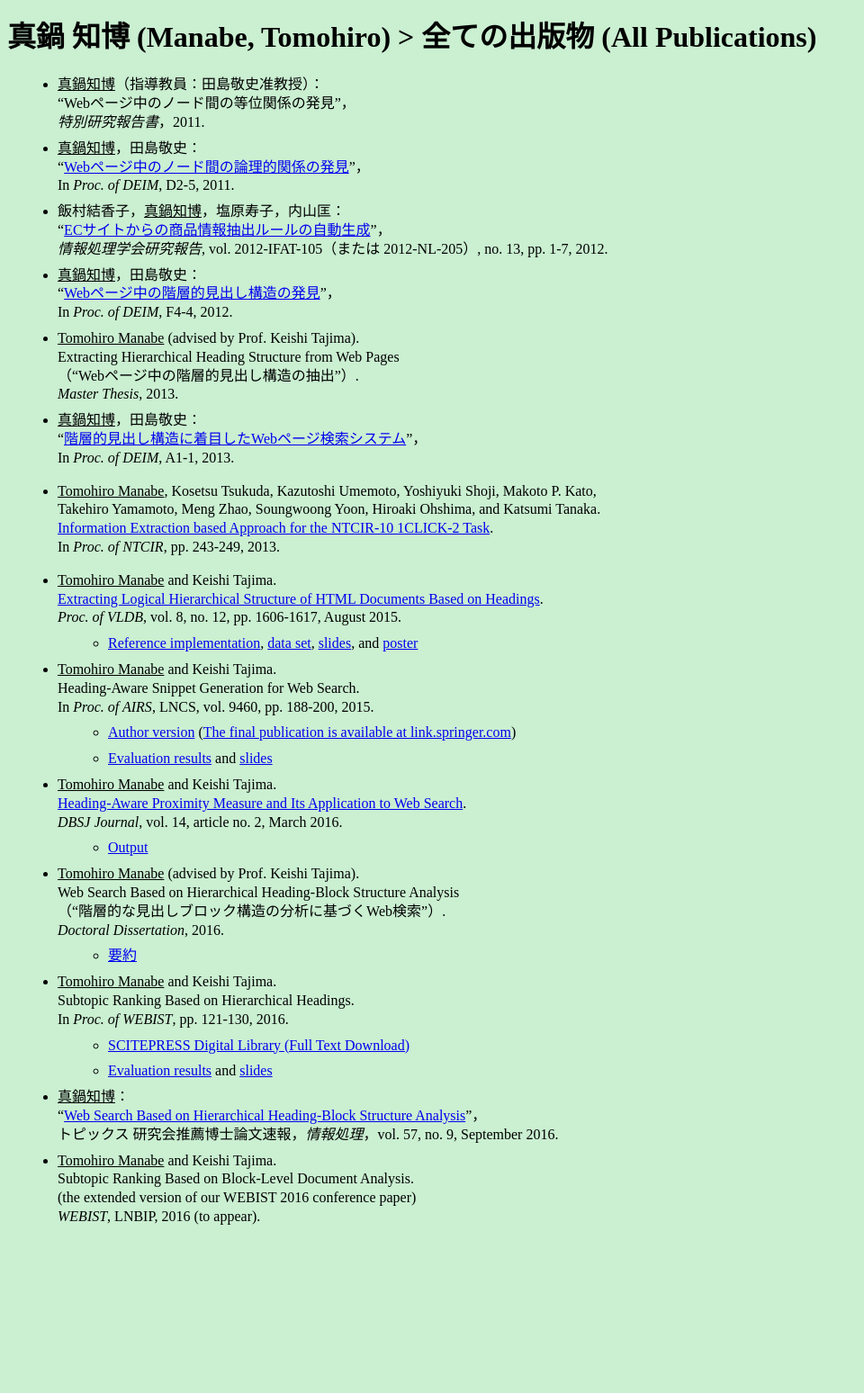
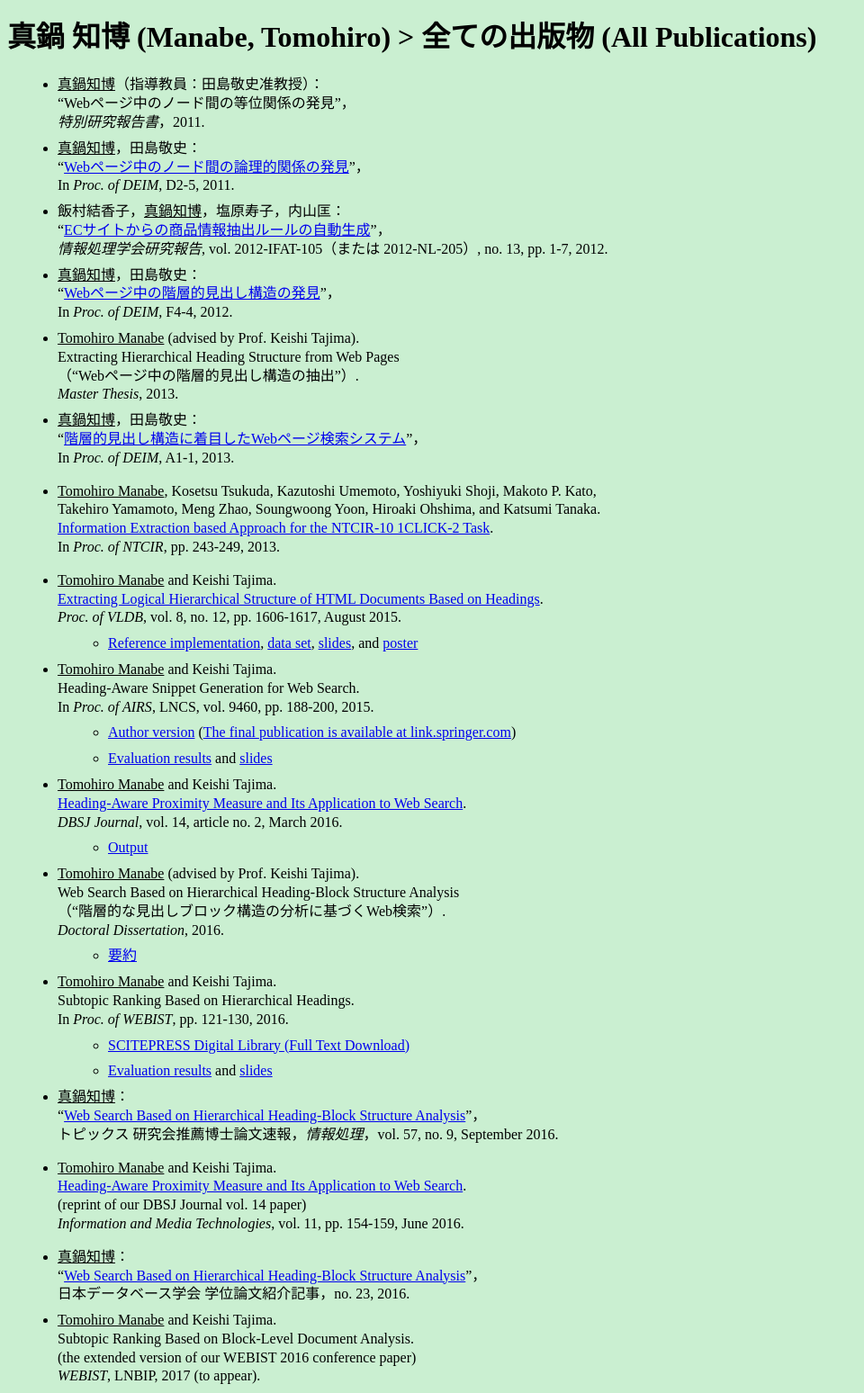
Before and after one commit to tmanabe/tmanabe.github.io, a Jekyll site: the page built from papers-jp.md, in a window 1280 px wide. Shown: the whole page at 90% size, without its empty margins (0-960 px from the left). Built offline with Jekyll 4.4.1, drawn with Linux system fonts in a browser that asks for light colours; before the commit the page ends 1371 px from its top, so only the background shows below that.

Commit message:
eighth commit

```diff
--- a/_data/papers.yml
+++ b/_data/papers.yml
@@ -25,9 +25,14 @@ webist16: >
     In _Proc. of WEBIST_, pp. 121-130, 2016.
             *   [SCITEPRESS Digital Library (Full Text Download)](http://dx.doi.org/10.5220/0005812401210130)
             *   [Evaluation results](https://github.com/tmanabe/WEBIST16-results) and [slides](./slides/webist16.pdf)
-lnbip16: >
+imt16: >
+    <u>Tomohiro Manabe</u> and Keishi Tajima.<br />
+    [Heading-Aware Proximity Measure and Its Application to Web Search](https://www.jstage.jst.go.jp/article/imt/11/0/11_154/_pdf).<br />
+    (reprint of our DBSJ Journal vol. 14 paper)<br />
+    _Information and Media Technologies_, vol. 11, pp. 154-159, June 2016.
+lnbip17: >
     <u>Tomohiro Manabe</u> and Keishi Tajima.<br />
     Subtopic Ranking Based on Block-Level Document Analysis.<br />
     (the extended version of our WEBIST 2016 conference paper)<br />
-    _WEBIST_, LNBIP, 2016 (to appear).
+    _WEBIST_, LNBIP, 2017 (to appear).
             <!--- *   [Author version](./papers/lnbip16.pdf) (The final publication is available at Springer via [http://dx.doi.org/[insert DOI]](http://dx.doi.org/[insert DOI])) --->
--- a/papers-jp.md
+++ b/papers-jp.md
@@ -18,4 +18,6 @@ h1:     '真鍋 知博 (Manabe, Tomohiro) > 全ての出版物 (All Publications
     * [要約](http://repository.kulib.kyoto-u.ac.jp/dspace/handle/2433/215681?locale=ja)
 *    {{ site.data.papers.webist16 }}
 *   <u>真鍋知博</u>：<br />“[Web Search Based on Hierarchical Heading-Block Structure Analysis](http://www.ipsj.or.jp/magazine/hakase/2015/DBS04.html)”，<br />トピックス 研究会推薦博士論文速報，_情報処理_，vol. 57, no. 9, September 2016.
-*    {{ site.data.papers.lnbip16 }}
+*    {{ site.data.papers.imt16 }}
+*   <u>真鍋知博</u>：<br />“[Web Search Based on Hierarchical Heading-Block Structure Analysis](http://dbsj.org/dissertation/2016/5665/)”，<br />日本データベース学会 学位論文紹介記事，no. 23, 2016.
+*    {{ site.data.papers.lnbip17 }}
```
Also changed, not shown: index-jp.md (+3 -1 lines), index.md (+1 -1 lines), papers.md (+2 -1 lines), 1 other file.
